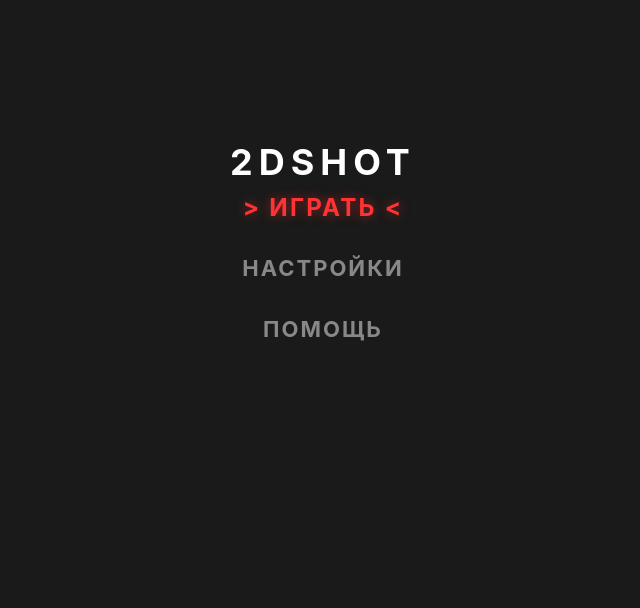
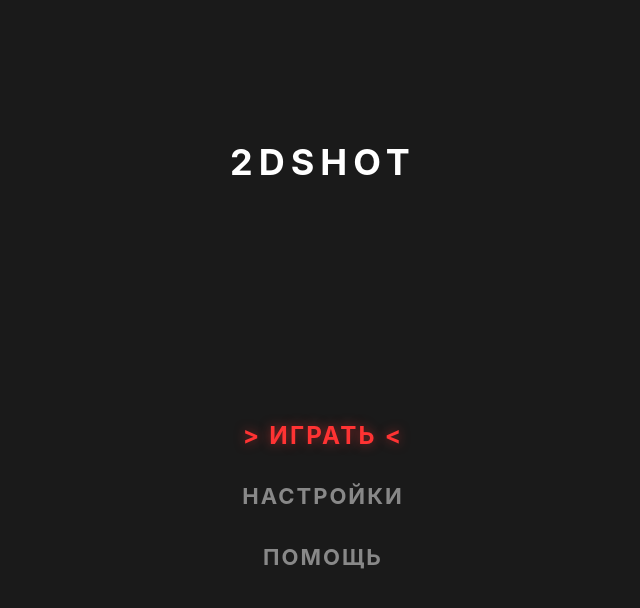
Before and after one commit to mark213364/2DSHOTGAME, a React (Vite) app: page / in a window 1280 px wide. Shown: the top 608 px of the page, without its empty margins (317-957 px from the left). Built offline with nearby package versions, Linux system fonts and the light colour scheme.

Commit message:
Update index.css

```diff
--- a/index.css
+++ b/index.css
@@ -20,3 +20,9 @@ html, body {
   display: flex;
   flex-direction: column;
 }
+
+/* Контейнер для экранов (без анимации, только размеры) */
+.screen-fade {
+  width: 100%;
+  height: 100%;
+}
```
